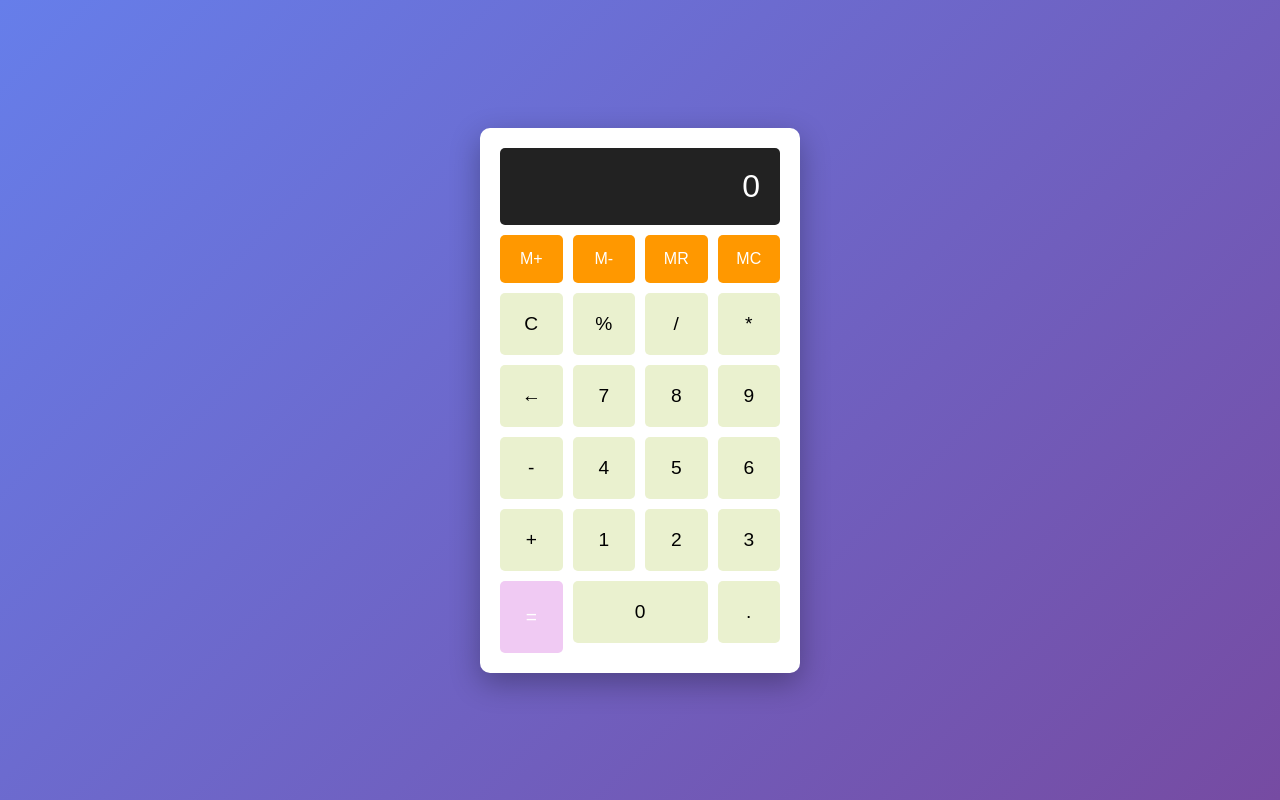
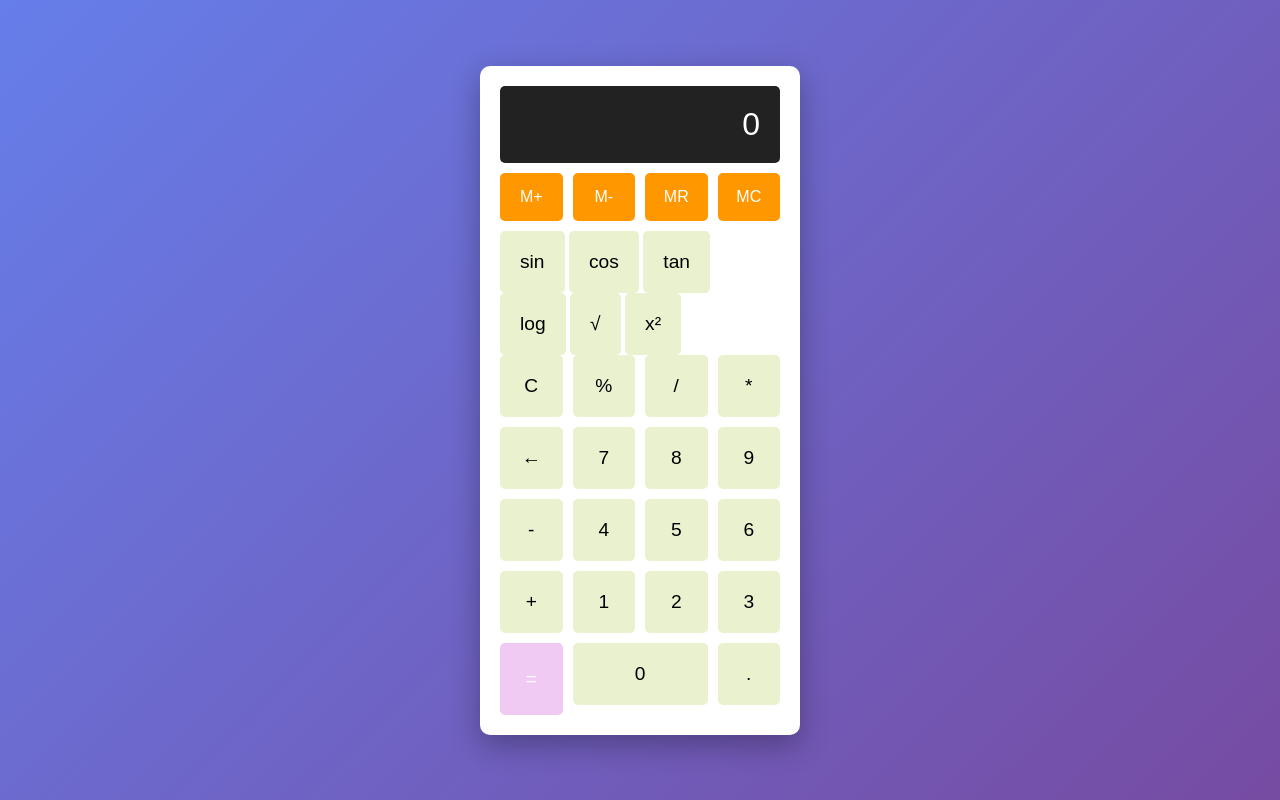
Before and after one commit to juliechen1027-railgun/calculator-app, a plain HTML site: page index.html in a window 1280 px wide. Drawn offline with Linux system fonts and the light colour scheme.

Commit message:
Add scientific calculator - button style (v1)

```diff
--- a/index.html
+++ b/index.html
@@ -15,6 +15,15 @@
             <button onclick="memorySubtract()" class="memory-btn">M-</button>
             <button onclick="memoryRecall()" class="memory-btn">MR</button>
             <button onclick="memoryClear()" class="memory-btn">MC</button>
+        </div>
+
+        <div class="scientific-buttons">
+            <button onclick="scientificCalc('sin')">sin</button>
+            <button onclick="scientificCalc('cos')">cos</button>
+            <button onclick="scientificCalc('tan')">tan</button>
+            <button onclick="scientificCalc('log')">log</button>
+            <button onclick="scientificCalc('sqrt')">√</button>
+            <button onclick="scientificCalc('pow')">x²</button>
         </div>
 
         <div class="buttons">
```
